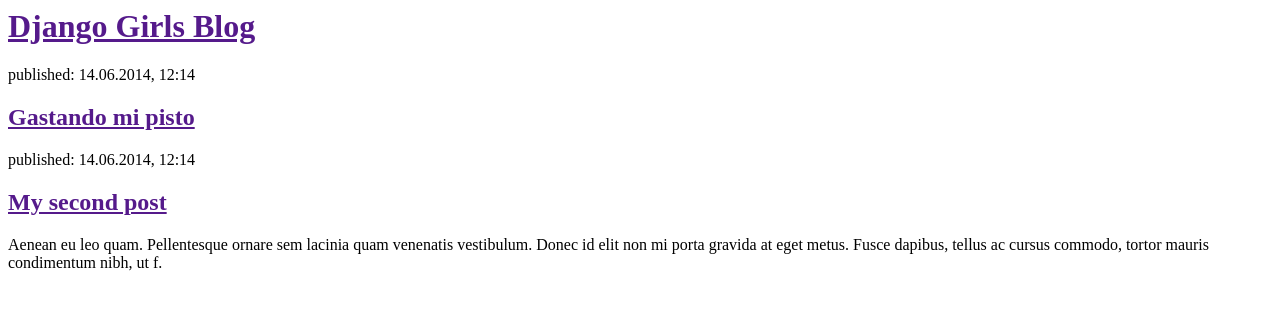
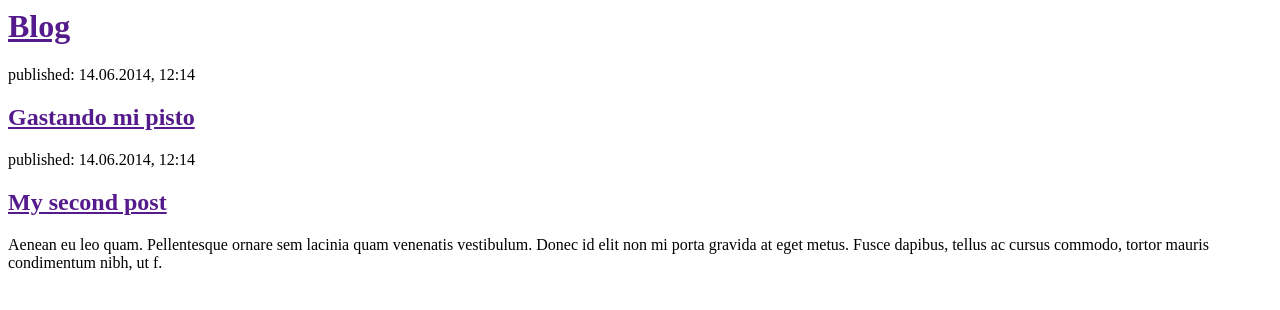
Before and after one commit to cccristhian/django, a Django app: page / in a window 1280 px wide. Shown: the top 310 px of the page. Run offline with Django 3.2, Linux system fonts and the light colour scheme.

Commit message:
se modifico el nombre de la pagina

```diff
--- a/bolg/templates/blog/listar_publicacion.html
+++ b/bolg/templates/blog/listar_publicacion.html
@@ -4,7 +4,7 @@
     </head>
     <body>
         <div>
-            <h1><a href="">Django Girls Blog</a></h1>
+            <h1><a href="">Blog</a></h1>
         </div>
 
         <div>
```
